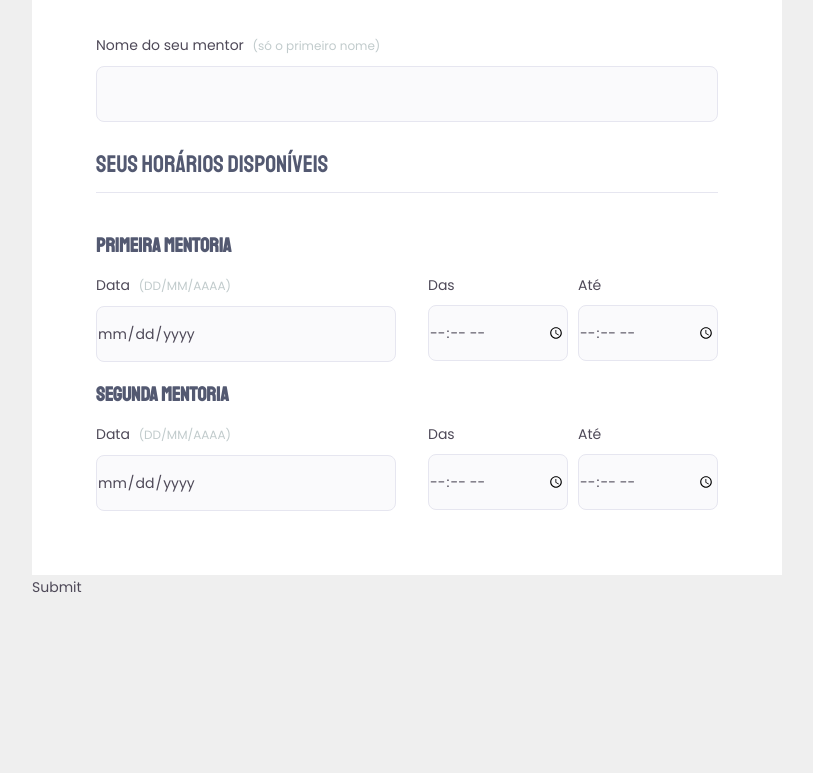
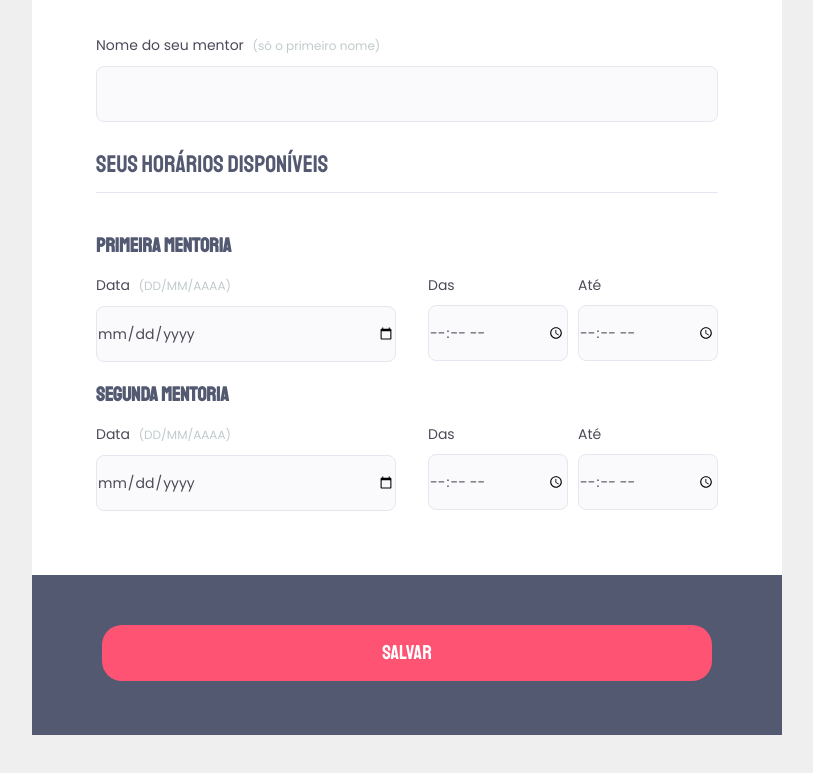
Before and after one commit to FernandoJunior7/mentoria-form, a plain HTML site: page index.html in a window 1280 px wide. Shown: the part 827-1600 px from the top of the page, without its empty margins (233-1046 px from the left). Before the commit the page ends 1434 px from the top, so only its background shows below. Drawn offline with Linux system fonts and the light colour scheme.

Commit message:
fix: footer style

```diff
--- a/index.html
+++ b/index.html
@@ -108,7 +108,7 @@
         </fieldset>
       </form>
       <footer>
-        <input type="submit" form="mentorship-form" />
+        <input type="submit" form="mentorship-form" value="Salvar" />
       </footer>
     </div>
   </body>
--- a/style.css
+++ b/style.css
@@ -137,6 +137,26 @@ fieldset legend {
   gap: 10px;
 }
 
-input[type="date"]::-webkit-calendar-picker-indicator {
+/* input[type="date"]::-webkit-calendar-picker-indicator {
   display: none;
+} */
+
+/* FOOTER */
+footer {
+  background-color: var(--blue-color);
+  text-align: center;
+  height: 160px;
+  padding: 50px 70px;
+  margin-bottom: 360px;
 }
+
+footer input {
+  font-family: "Staatliches", sans-serif;
+  font-size: 20px;
+  line-height: 26px;
+  color: white;
+
+  padding: 15px 280px;
+  background-color: var(--pink-bg);
+  border-radius: 20px;
+}
```
